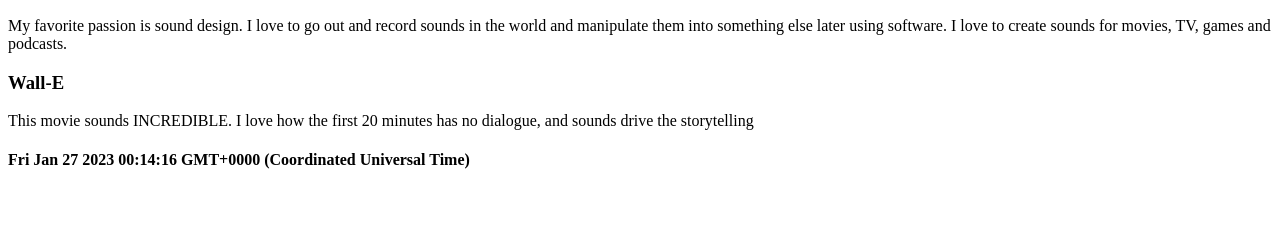
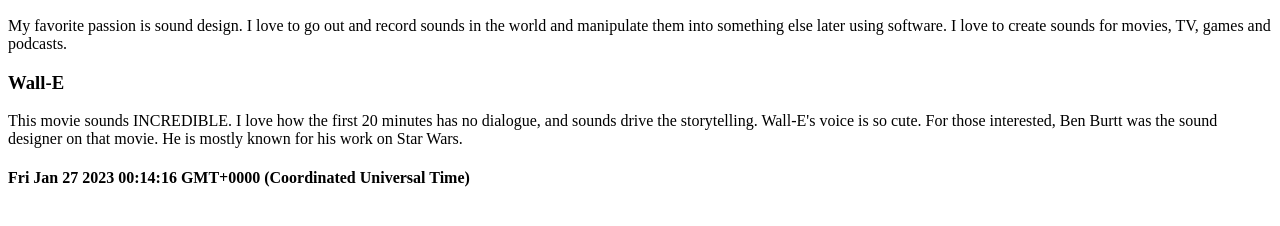
Before and after one commit to isahua16/HtmlIntro, a plain HTML site: page index.html in a window 1280 px wide. Shown: the part 110-336 px from the top of the page. Drawn offline with Linux system fonts and the light colour scheme.

Commit message:
Add a sentence

```diff
--- a/index.html
+++ b/index.html
@@ -17,7 +17,9 @@
     <h3>Wall-E</h3>
     <p>
       This movie sounds INCREDIBLE. I love how the first 20 minutes has no
-      dialogue, and sounds drive the storytelling
+      dialogue, and sounds drive the storytelling. Wall-E's voice is so cute.
+      For those interested, Ben Burtt was the sound designer on that movie. He
+      is mostly known for his work on Star Wars.
     </p>
     <h4 id="date">Hello</h4>
   </body>
```
